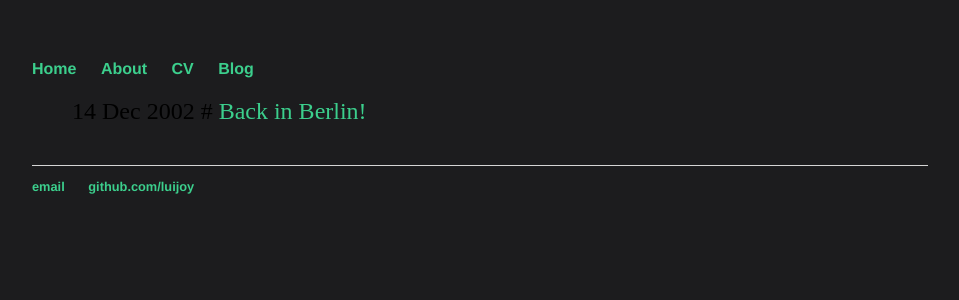
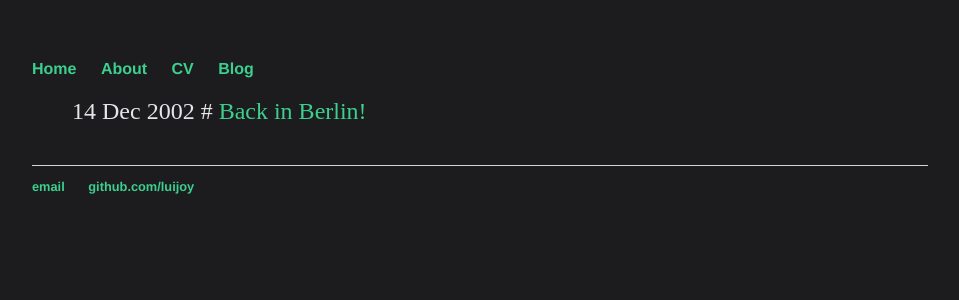
Before and after one commit to luijoy/luijoy.github.io, a Jekyll site: the page built from blog/index.html, in a window 1280 px wide. Shown: the top 300 px of the page, without its empty margins (160-1119 px from the left). Built offline with Jekyll 4.4.1, drawn with Linux system fonts in a browser that asks for light colours.

Commit message:
Update main.css

```diff
--- a/css/main.css
+++ b/css/main.css
@@ -39,8 +39,10 @@
 ul.posts {
     margin: 20px auto 40px;
     font-size: 1.5em;
+    color: #E5E5EA;
 }
 
 ul.posts li {
     list-style: none;
+    color: #E5E5EA;
 }
```
